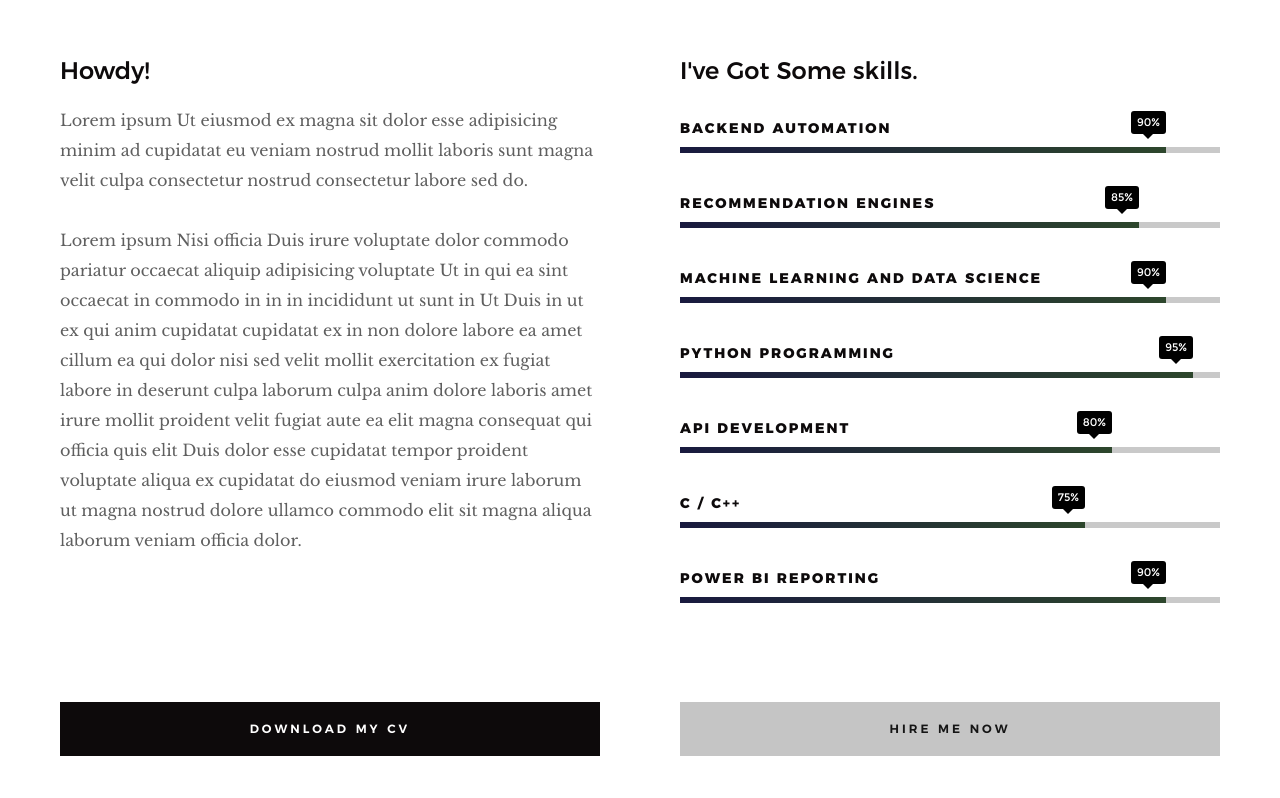
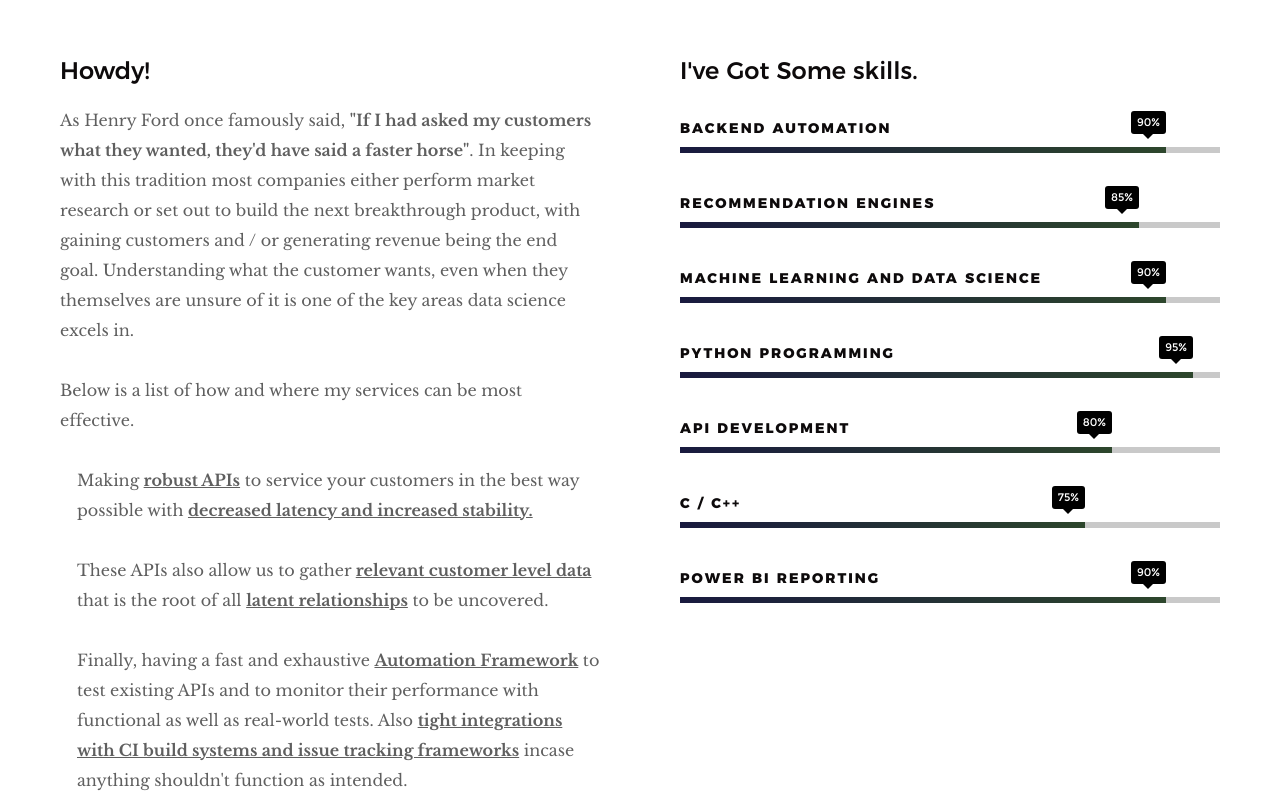
Before and after one commit to baronrogers5/my_website, a plain HTML site: page index.html in a window 1280 px wide. Shown: the part 1287-2085 px from the top of the page. Drawn offline with Linux system fonts and the light colour scheme.

Commit message:
Made changes to first page and under the Howdy! section

```diff
--- a/css/main.css
+++ b/css/main.css
@@ -128,9 +128,7 @@ h1, h3, h4, h5, h6, .h01, .h02, .h03, .h04, .h05, .h06 {
 
 h2{
     color: #F1F1F1;
-    font-family: 'Trebuchet MS', 'Lucida Sans Unicode', 'Lucida Grande', 'Lucida Sans', Arial, sans-serif;
-
-
+    font-family: 'Lucida Sans Unicode', 'Lucida Grande', 'Lucida Sans';
 
 }
 
--- a/index.html
+++ b/index.html
@@ -78,9 +78,9 @@
                     I am Piyush Daga.
                 </h1>
 
-                    <h2>Data Scientist.
-                    Backend Developer
-                    Automation Engineer
+                    <h2>Data Scientist.<br>
+                    Backend Developer. <br>
+                    Automation Engineer.
                         </h2>
 
 
@@ -146,10 +146,20 @@
             <div class="col-six tab-full left">
                 <h3>Howdy!</h3>
 
-                <p>Lorem ipsum Ut eiusmod ex magna sit dolor esse adipisicing minim ad cupidatat eu veniam nostrud mollit laboris sunt magna velit culpa consectetur nostrud consectetur labore sed do.</p>
+                <p>As Henry Ford once famously said, <b>"If I had asked my customers what they wanted, they'd have said a faster horse"</b>. In keeping with this tradition most companies
+                either perform market research or set out to build the next breakthrough product, with gaining customers and / or generating revenue being the end goal. Understanding what the customer wants, even when they themselves are unsure of it
+                is one of the key areas data science excels in. </p>
 
                 <p>
-                Lorem ipsum Nisi officia Duis irure voluptate dolor commodo pariatur occaecat aliquip adipisicing voluptate Ut in qui ea sint occaecat in commodo in in in incididunt ut sunt in Ut Duis in ut ex qui anim cupidatat cupidatat ex in non dolore labore ea amet cillum ea qui dolor nisi sed velit mollit exercitation ex fugiat labore in deserunt culpa laborum culpa anim dolore laboris amet irure mollit proident velit fugiat aute ea elit magna consequat qui officia quis elit Duis dolor esse cupidatat tempor proident voluptate aliqua ex cupidatat do eiusmod veniam irure laborum ut magna nostrud dolore ullamco commodo elit sit magna aliqua laborum veniam officia dolor.
+                Below is a list of how and where my services can be most effective.
+                <ul>Making <b><u>robust APIs</b></u> to service your customers in the best way possible with <b><u>decreased latency and
+                increased stability.</b></u> </ul>
+                <ul>These APIs also allow us to gather <b><u>relevant customer level data</b></u> that is the root of all
+                    <b><u>latent relationships</b></u> to be uncovered.</ul>
+                <ul>Finally, having a fast and exhaustive <b><u>Automation Framework</b></u> to test existing APIs and to monitor their performance
+                with functional as well as real-world tests. Also <b><u>tight integrations with CI build systems and issue tracking frameworks</b></u>
+                incase anything shouldn't function as intended.
+                </ul>
                 </p>
             </div>
 
```
